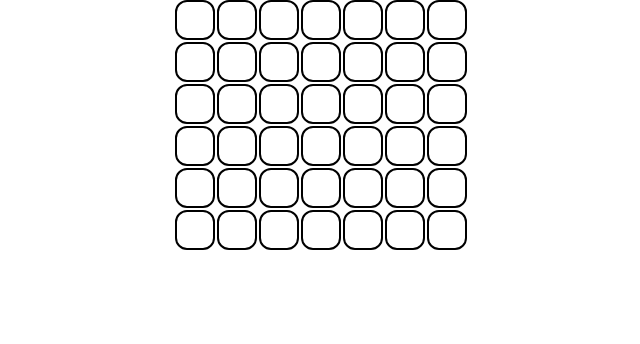
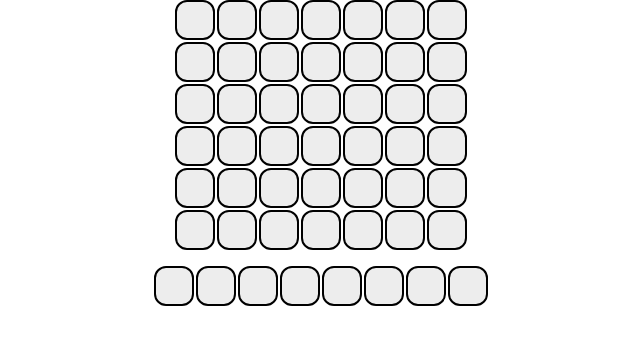
Before and after one commit to xandwr/word-gravity-pure, a Next.js app: page / in a window 1280 px wide. Shown: the top 344 px of the page, without its empty margins (319-959 px from the left). Built offline with nearby package versions, Linux system fonts and the light colour scheme.

Commit message:
player hand

```diff
--- a/app/components/letterSlot.tsx
+++ b/app/components/letterSlot.tsx
@@ -2,7 +2,7 @@
 
 export default function LetterSlot({ index = 0 }) {
     return (
-        <div className="border-2 bg-none rounded-xl h-10 w-10">
+        <div className="border-2 bg-neutral-600/10 rounded-xl min-w-10 min-h-10">
 
         </div>
     );
--- /dev/null
+++ b/app/components/playerHand.tsx
@@ -0,0 +1,22 @@
+// playerHand.tsx
+"use client";
+import { useGame } from "../context/GameContext";
+import LetterSlot from "./letterSlot";
+
+export default function PlayerHand({ }) {
+    const numberOfSlots = 8;
+
+    return (
+        <div
+            className="grid w-min h-min m-auto gap-0.5"
+            style={{
+                gridTemplateColumns: `repeat(${numberOfSlots}, 1fr)`,
+                gridTemplateRows: `repeat(1, 1fr)`
+            }}
+        >
+            {Array.from({ length: numberOfSlots }).map((_, index) => (
+                <LetterSlot key={index} index={index} />
+            ))}
+        </div>
+    );
+}
--- a/app/page.tsx
+++ b/app/page.tsx
@@ -1,9 +1,11 @@
 import WordGrid from "./components/wordGrid";
+import PlayerHand from "./components/playerHand";
 
 export default function Home() {
   return (
-    <div>
+    <div className="flex flex-col gap-4">
       <WordGrid />
+      <PlayerHand />
     </div>
   );
 }
```
